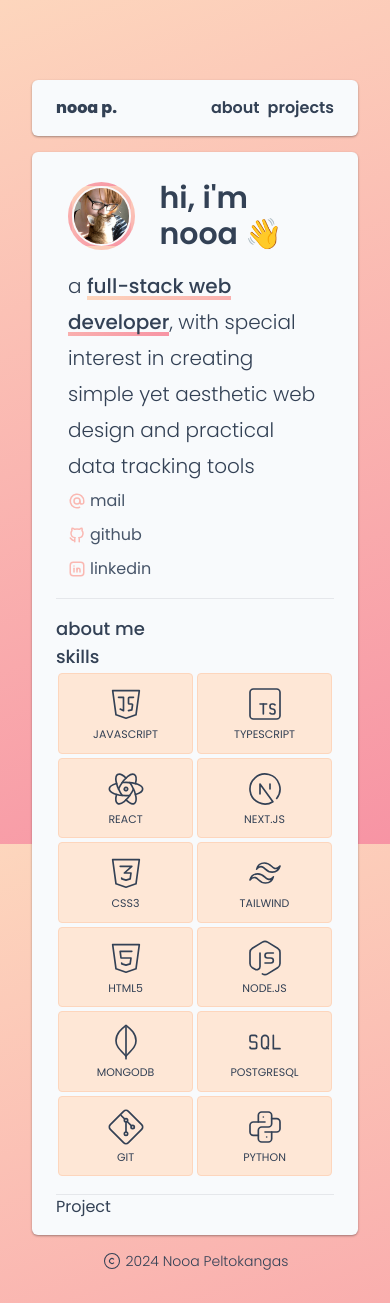
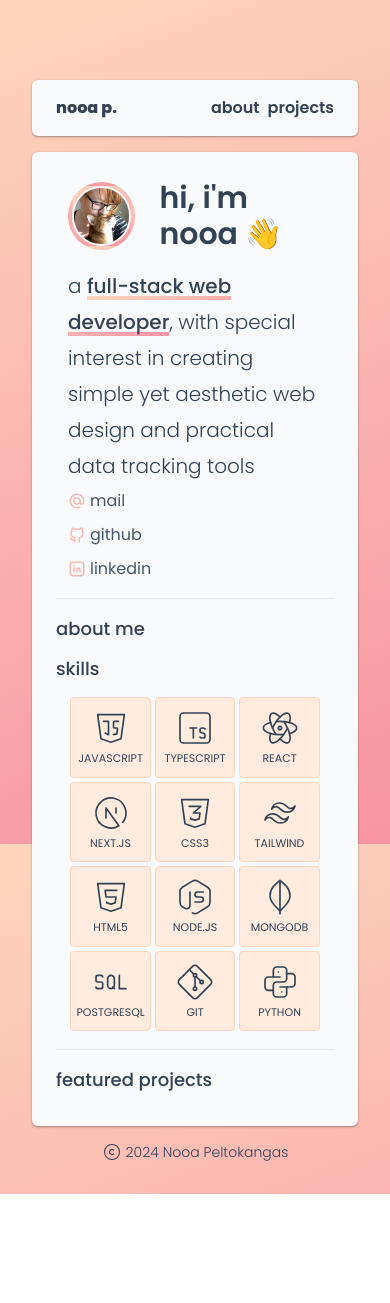
Before and after one commit to nooa-p/nooa-p.github.io, a React (Vite) app: page / in a window 390 px wide. After the commit the page ends 1194 px from the top, so only its background shows below. Built offline with nearby package versions, Linux system fonts and the light colour scheme.

Commit message:
- fix skill box sizing and placement on mobile - fix background gradient

```diff
--- a/src/components/About.jsx
+++ b/src/components/About.jsx
@@ -19,8 +19,8 @@ function Skills() {
   return (
     skills.map((skill) => {
       return (
-        <div key={skill.label} className="w-1/2 p-0.5">
-          <div className="flex flex-col bg-romantic-100 rounded items-center p-2.5 gap-0.5 border border-romantic-200">
+        <div key={skill.label} className="min-w-[84.5px] p-0.5">
+          <div className="flex flex-col bg-[#ffecde] rounded items-center p-2.5 gap-0.5 border border-romantic-200 max-w-[80.5px]">
           <skill.icon size={40} strokeWidth={1} />
           <h4 className="uppercase text-[11px]">{skill.label}</h4>
           </div>
@@ -32,13 +32,14 @@ function Skills() {
 
 function About() {
   return (
-    <div id="about" className="border-b flex flex-col sm:flex-row py-4">
-      <div className="basis-9/12">
-        <h3 className="text-lg font-medium">about me</h3>
+    <div id="about" className="border-b flex flex-col md:flex-row py-4">
+      <div className="basis-[73%]">
+        <h3 className="text-lg font-medium mb-3">about me</h3>
+
       </div>
-      <div className="basis-3/12">
-        <h3 className="text-lg font-medium">skills</h3>
-        <div className="flex flex-wrap">
+      <div className="basis-[27%]">
+        <h3 className="text-lg font-medium md:ml-1 mb-3">skills</h3>
+        <div className="flex flex-wrap justify-center">
           <Skills />
         </div>
       </div>
--- a/src/components/Project.jsx
+++ b/src/components/Project.jsx
@@ -1,7 +1,7 @@
 function Project() {
   return (
-    <div className="">
-      <p>Project</p>
+    <div id="project" className="py-4">
+      <h3 className="text-lg font-medium">featured projects</h3>
     </div>
   )
 }
--- a/src/index.css
+++ b/src/index.css
@@ -6,6 +6,7 @@
   /* gradient from webgradients.com by dima braven */
   body {
     background-image: linear-gradient(-20deg, #f794a4 0%, #fdd6bd 100%);
+    background-repeat: no-repeat;
     background-attachment: fixed;
   }
 }
```
